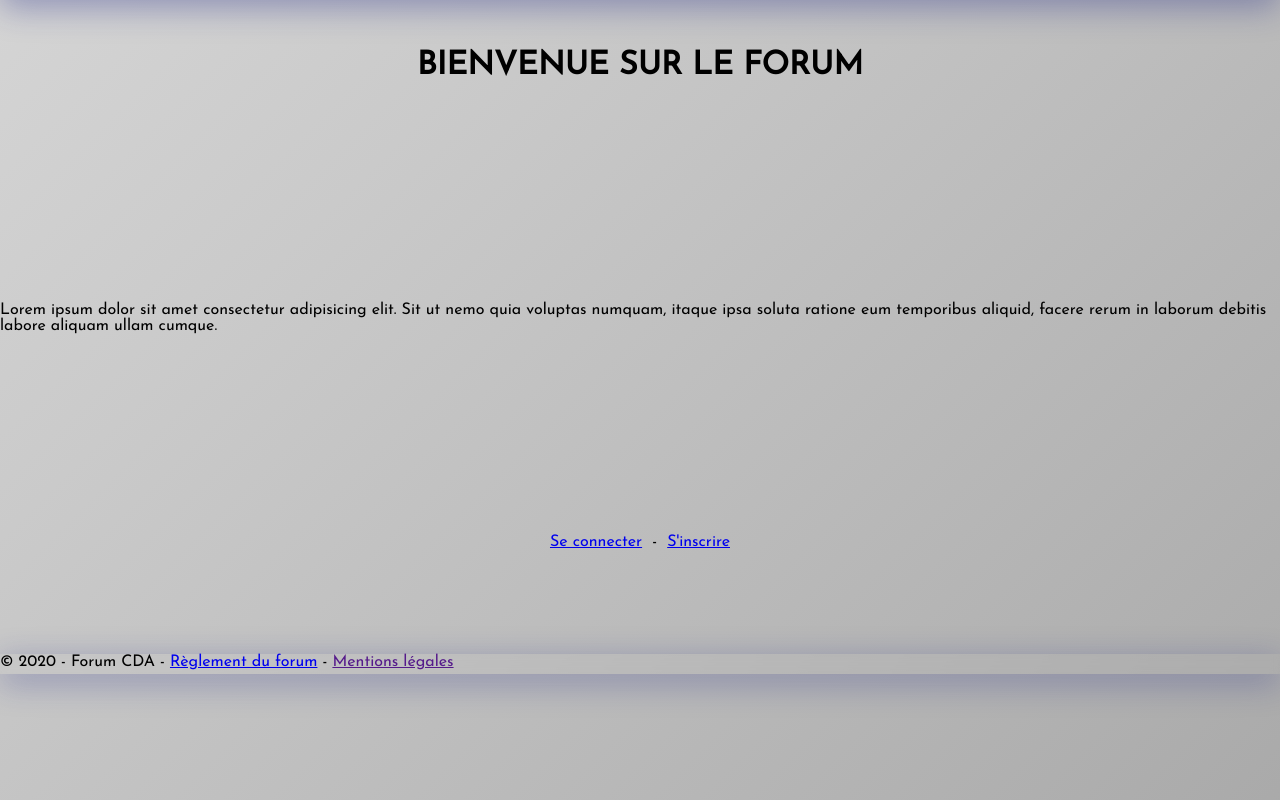
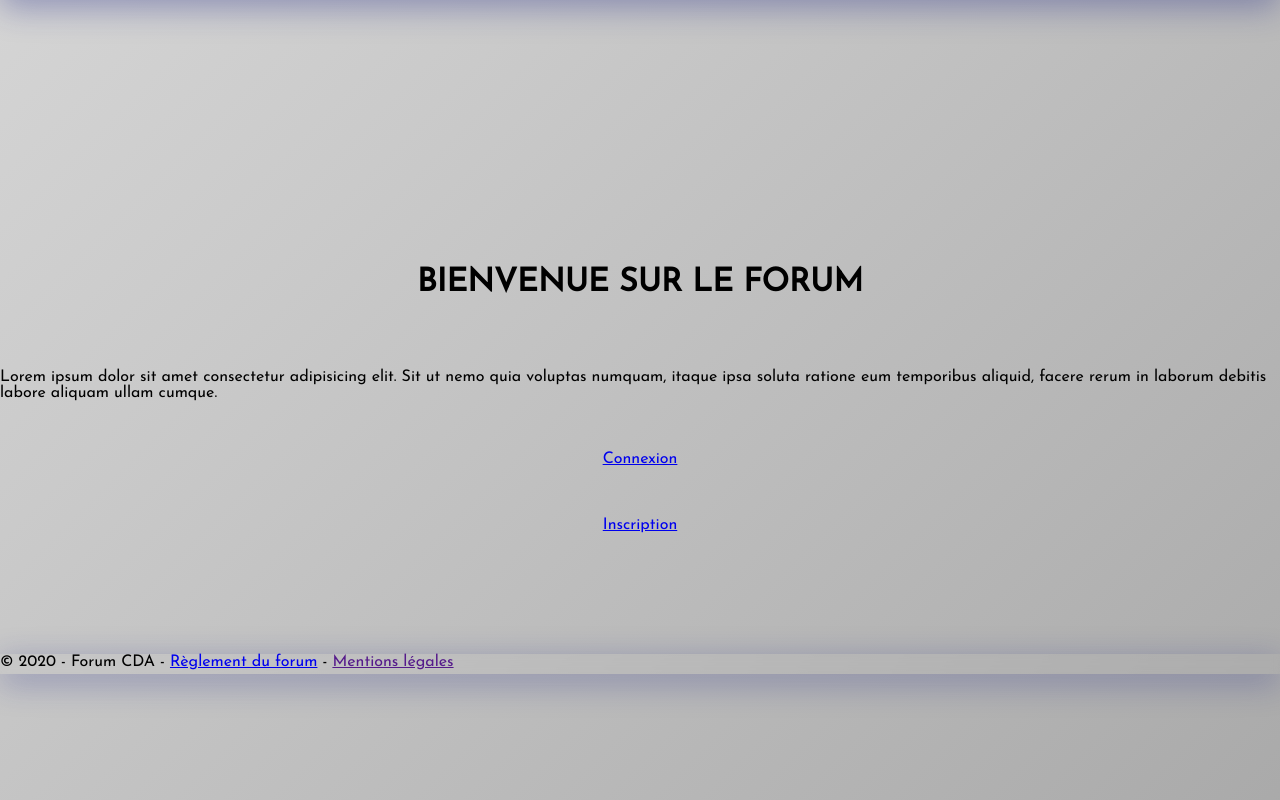
Before and after one commit to Yacine667/forumPlateau, a PHP site: page /forumPlateau/ in a window 1280 px wide. Shown: the part 126-926 px from the top of the page. Run offline with PHP 8.4, Linux system fonts and the light colour scheme; some libraries are stand-ins or nearby versions.

Commit message:
rectif message d'erreur

```diff
--- a/public/css/style.css
+++ b/public/css/style.css
@@ -67,7 +67,8 @@ header {
     display: flex;
     flex-direction: column;
     align-items: center;
-    gap: 200px;
+    justify-content: center;
+    gap: 50px;
     padding-top: 50px;
     padding-bottom: 50px;
     background: linear-gradient(-45deg, #909090, #97979782, #ffffff5b, #ffffff);
@@ -84,6 +85,15 @@ header {
     height: 30px;
     margin-top: 20px;
     margin-bottom: 20px;
+}
+
+#forum  textarea{
+
+
+    width: 400px;
+    height: 200px;
+
+
 }
 
 #forum  label{
@@ -105,7 +115,6 @@ footer {
     margin-top: 100px;
     width:100%;
     height:20px;
-
     box-shadow: 0 8px 32px 0 rgba( 31, 38, 135, 0.37 );
     backdrop-filter: blur( 4px );
     -webkit-backdrop-filter: blur( 4px );
--- a/view/home.php
+++ b/view/home.php
@@ -2,8 +2,20 @@
 
 <p>Lorem ipsum dolor sit amet consectetur adipisicing elit. Sit ut nemo quia voluptas numquam, itaque ipsa soluta ratione eum temporibus aliquid, facere rerum in laborum debitis labore aliquam ullam cumque.</p>
 
-<p>
-    <a href="index.php?ctrl=security&action=login">Se connecter</a>
-    <span>&nbsp;-&nbsp;</span>
-    <a href="index.php?ctrl=security&action=addUser">S'inscrire</a>
-</p>
+<?php
+
+                        if(App\Session::getUser()){
+                            ?>
+                            <a href="/security/viewProfile.html"> <span class="fas fa-user"></span>&nbsp;<?= App\Session::getUser()?></a>
+                            <a href="index.php?ctrl=security&action=logout">Déconnexion </a>
+                            <?php
+                        }
+                        else{
+                            ?>
+                            <a href="index.php?ctrl=security&action=login">Connexion </a>
+                            <a href="index.php?ctrl=security&action=addUser"> Inscription </a>
+
+                        <?php
+                        }
+
+                    ?>
```
